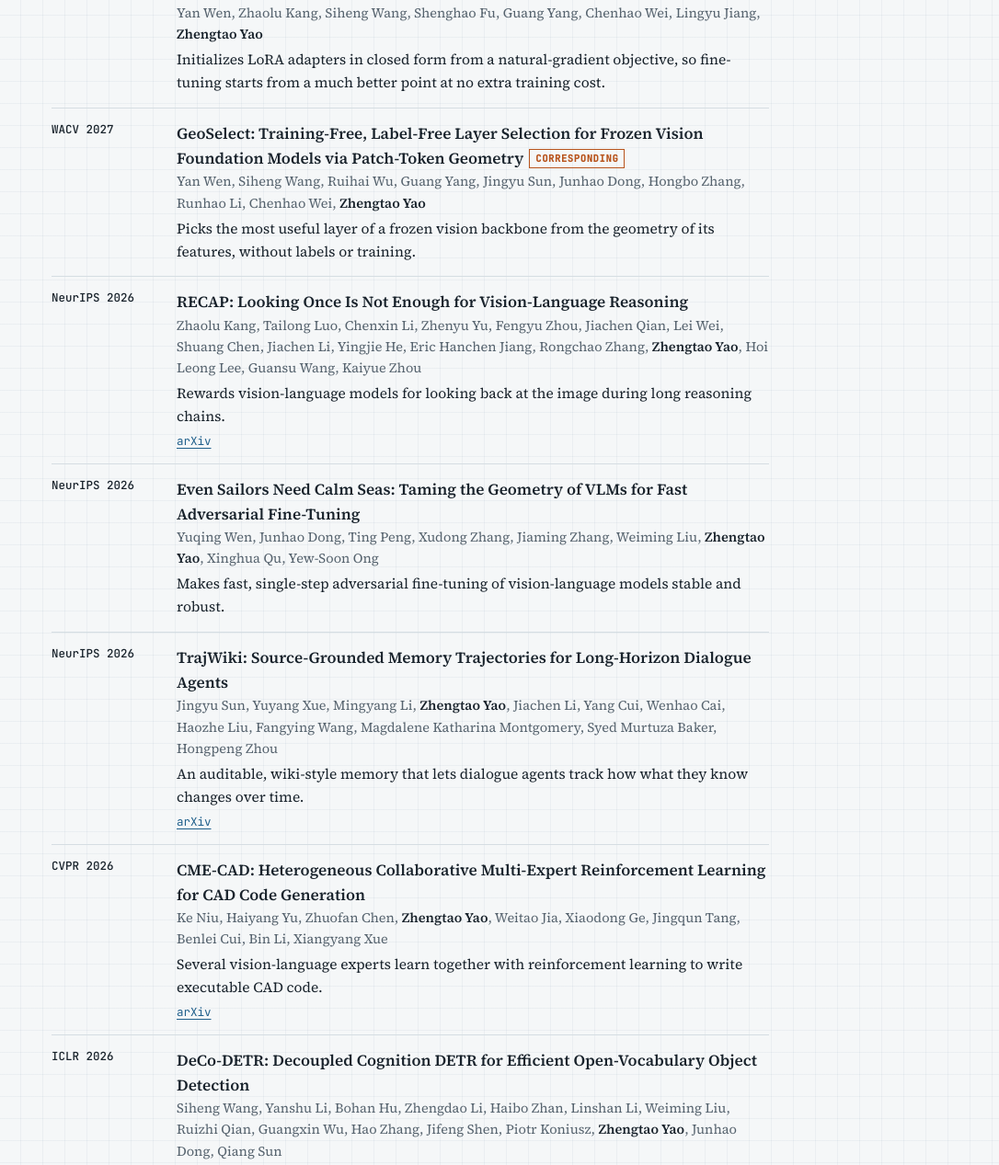
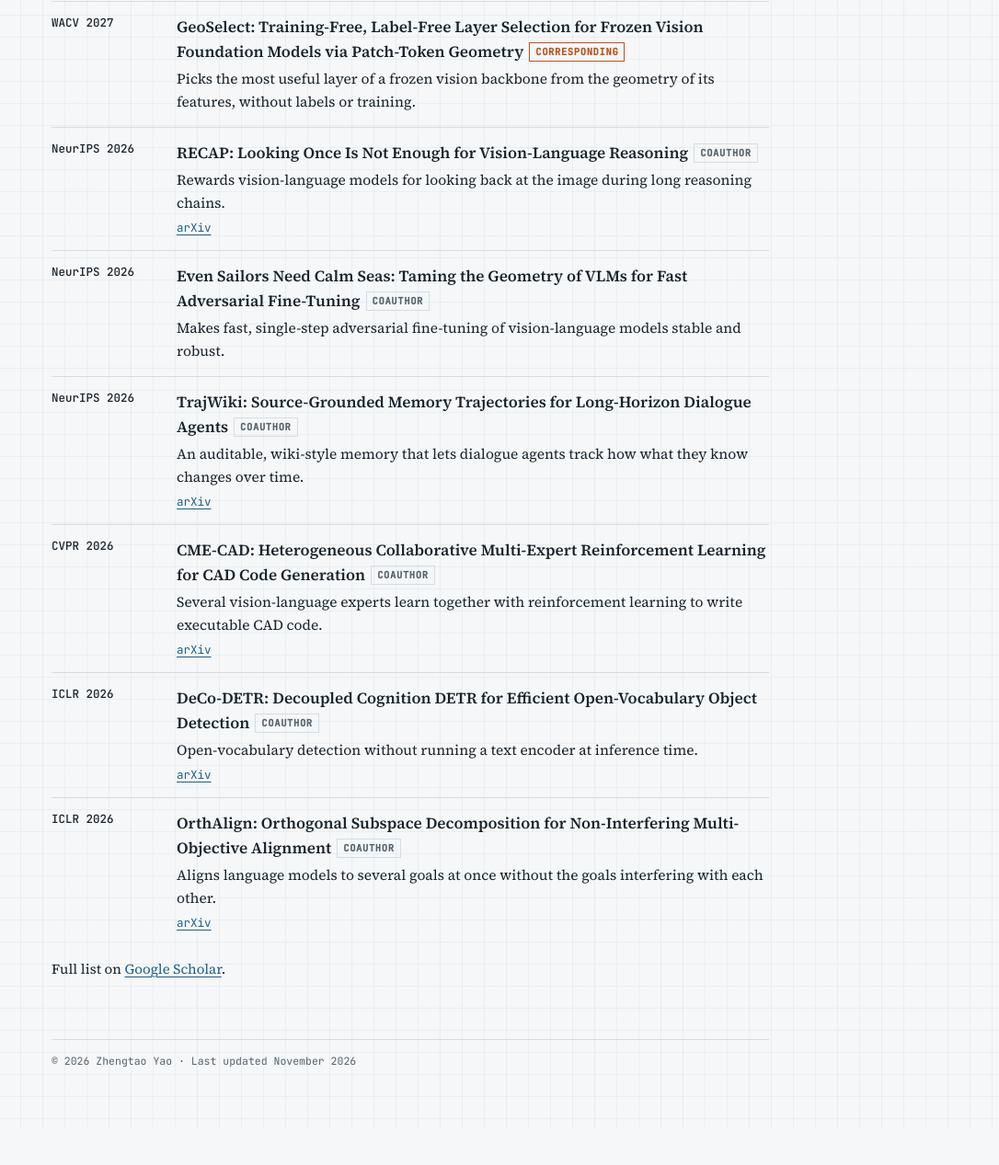
Before and after one commit to zhengtaoyao/zhengtaoyao.github.io, a plain HTML site: page index.html in a window 1280 px wide. Shown: the part 1976-3243 px from the top of the page at 92% size, without its empty margins (194-1280 px from the left). After the commit the page ends 3203 px from the top, so only its background shows below. Drawn offline with nearby package versions, Linux system fonts and the light colour scheme.

Commit message:
Drop author lists, add coauthor tags, trim PhD entry
Co-Authored-By: Claude Opus 5.5 <noreply@anthropic.com>

```diff
--- a/index.html
+++ b/index.html
@@ -65,6 +65,7 @@ section{margin-top:56px}
 .tag{display:inline-block; font-family:var(--mono); font-size:10.5px; letter-spacing:.06em; text-transform:uppercase; padding:1px 6px; margin-left:6px; vertical-align:2px}
 .tag.first{color:var(--accent); background:var(--accent-soft)}
 .tag.corr{color:var(--mark); border:1px solid currentColor}
+.tag.co{color:var(--muted); border:1px solid var(--line)}
 .pub .x{font-family:var(--mono); font-size:12.5px; margin-top:4px}
 .more{font-size:15px; margin-top:14px}
 
@@ -126,7 +127,7 @@ footer{margin-top:64px; font-family:var(--mono); font-size:11.5px; color:var(--m
       <div>
         <h3>PhD Researcher</h3>
         <div class="org">University of Southern California</div>
-        <p>Advised by <a href="https://viterbi-web.usc.edu/~yzhao010/">Prof. Yue Zhao</a> and <a href="https://scholar.google.com/citations?user=NmK-vOoAAAAJ&amp;hl=en">Prof. Roger Ghanem</a>. Research started with vision-language models, including context-aware attention modulation that helps large VLMs focus on the right evidence during multimodal in-context learning. It then grew into graph learning with LLMs and scientific machine learning: physics-informed neural networks and surrogate models for multiscale composite simulations.</p>
+        <p>Advised by <a href="https://viterbi-web.usc.edu/~yzhao010/">Prof. Yue Zhao</a> and <a href="https://scholar.google.com/citations?user=NmK-vOoAAAAJ&amp;hl=en">Prof. Roger Ghanem</a>. Research started with vision-language models, including context-aware attention modulation that helps large VLMs focus on the right evidence during multimodal in-context learning. Graph learning with LLMs and scientific machine learning: physics-informed neural networks and surrogate models.</p>
       </div>
     </div>
   </section>
@@ -162,57 +163,47 @@ footer{margin-top:64px; font-family:var(--mono); font-size:11.5px; color:var(--m
     <ul class="pubs">
       <li class="pub"><div class="venue">NeurIPS 2026</div><div>
         <div class="t">PhysGraphNet: Physical-State Scene Graphs via Latent Graph Reasoning and Counterfactual Supervision<span class="tag first">First author</span></div>
-        <div class="a"><strong>Zhengtao Yao</strong>, Runhao Li, Yan Wen, Guang Yang, Siheng Wang, Chenhao Wei, Rongchao Zhang, Guoqing Ma, Haoyan Xu, Junhao Dong</div>
         <div class="d">Predicts what state objects are in, such as occluded, open or blocked, from one image and a language goal, so a robot knows what it can act on.</div>
       </div></li>
       <li class="pub"><div class="venue">IJNME 2026</div><div>
         <div class="t">PINNA: Physics-Informed Neural Networks Architecture for Implicit Governing Physics With Interpretability<span class="tag first">First author</span></div>
-        <div class="a"><strong>Zhengtao Yao</strong>, Philippe Hawi, Venkat Aitharaju, Jay Mahishi, Roger Ghanem</div>
         <div class="d">A physics-informed network that learns governing physics that is only implicitly known, while keeping the learned model interpretable.</div>
         <div class="x"><a href="https://doi.org/10.1002/nme.70399">Paper</a></div>
       </div></li>
       <li class="pub"><div class="venue">KDD 2027</div><div>
         <div class="t">NG-LoRA: Closed-Form Natural-Gradient Low-Rank Adaptation for Large Language Models<span class="tag corr">Corresponding</span></div>
-        <div class="a">Yan Wen, Zhaolu Kang, Siheng Wang, Shenghao Fu, Guang Yang, Chenhao Wei, Lingyu Jiang, <strong>Zhengtao Yao</strong></div>
         <div class="d">Initializes LoRA adapters in closed form from a natural-gradient objective, so fine-tuning starts from a much better point at no extra training cost.</div>
       </div></li>
       <li class="pub"><div class="venue">WACV 2027</div><div>
         <div class="t">GeoSelect: Training-Free, Label-Free Layer Selection for Frozen Vision Foundation Models via Patch-Token Geometry<span class="tag corr">Corresponding</span></div>
-        <div class="a">Yan Wen, Siheng Wang, Ruihai Wu, Guang Yang, Jingyu Sun, Junhao Dong, Hongbo Zhang, Runhao Li, Chenhao Wei, <strong>Zhengtao Yao</strong></div>
         <div class="d">Picks the most useful layer of a frozen vision backbone from the geometry of its features, without labels or training.</div>
       </div></li>
       <li class="pub"><div class="venue">NeurIPS 2026</div><div>
-        <div class="t">RECAP: Looking Once Is Not Enough for Vision-Language Reasoning</div>
-        <div class="a">Zhaolu Kang, Tailong Luo, Chenxin Li, Zhenyu Yu, Fengyu Zhou, Jiachen Qian, Lei Wei, Shuang Chen, Jiachen Li, Yingjie He, Eric Hanchen Jiang, Rongchao Zhang, <strong>Zhengtao Yao</strong>, Hoi Leong Lee, Guansu Wang, Kaiyue Zhou</div>
+        <div class="t">RECAP: Looking Once Is Not Enough for Vision-Language Reasoning<span class="tag co">Coauthor</span></div>
         <div class="d">Rewards vision-language models for looking back at the image during long reasoning chains.</div>
         <div class="x"><a href="https://arxiv.org/abs/2610.30834">arXiv</a></div>
       </div></li>
       <li class="pub"><div class="venue">NeurIPS 2026</div><div>
-        <div class="t">Even Sailors Need Calm Seas: Taming the Geometry of VLMs for Fast Adversarial Fine-Tuning</div>
-        <div class="a">Yuqing Wen, Junhao Dong, Ting Peng, Xudong Zhang, Jiaming Zhang, Weiming Liu, <strong>Zhengtao Yao</strong>, Xinghua Qu, Yew-Soon Ong</div>
+        <div class="t">Even Sailors Need Calm Seas: Taming the Geometry of VLMs for Fast Adversarial Fine-Tuning<span class="tag co">Coauthor</span></div>
         <div class="d">Makes fast, single-step adversarial fine-tuning of vision-language models stable and robust.</div>
       </div></li>
       <li class="pub"><div class="venue">NeurIPS 2026</div><div>
-        <div class="t">TrajWiki: Source-Grounded Memory Trajectories for Long-Horizon Dialogue Agents</div>
-        <div class="a">Jingyu Sun, Yuyang Xue, Mingyang Li, <strong>Zhengtao Yao</strong>, Jiachen Li, Yang Cui, Wenhao Cai, Haozhe Liu, Fangying Wang, Magdalene Katharina Montgomery, Syed Murtuza Baker, Hongpeng Zhou</div>
+        <div class="t">TrajWiki: Source-Grounded Memory Trajectories for Long-Horizon Dialogue Agents<span class="tag co">Coauthor</span></div>
         <div class="d">An auditable, wiki-style memory that lets dialogue agents track how what they know changes over time.</div>
         <div class="x"><a href="https://arxiv.org/abs/2608.00967">arXiv</a></div>
       </div></li>
       <li class="pub"><div class="venue">CVPR 2026</div><div>
-        <div class="t">CME-CAD: Heterogeneous Collaborative Multi-Expert Reinforcement Learning for CAD Code Generation</div>
-        <div class="a">Ke Niu, Haiyang Yu, Zhuofan Chen, <strong>Zhengtao Yao</strong>, Weitao Jia, Xiaodong Ge, Jingqun Tang, Benlei Cui, Bin Li, Xiangyang Xue</div>
+        <div class="t">CME-CAD: Heterogeneous Collaborative Multi-Expert Reinforcement Learning for CAD Code Generation<span class="tag co">Coauthor</span></div>
         <div class="d">Several vision-language experts learn together with reinforcement learning to write executable CAD code.</div>
         <div class="x"><a href="https://arxiv.org/abs/2512.23333">arXiv</a></div>
       </div></li>
       <li class="pub"><div class="venue">ICLR 2026</div><div>
-        <div class="t">DeCo-DETR: Decoupled Cognition DETR for Efficient Open-Vocabulary Object Detection</div>
-        <div class="a">Siheng Wang, Yanshu Li, Bohan Hu, Zhengdao Li, Haibo Zhan, Linshan Li, Weiming Liu, Ruizhi Qian, Guangxin Wu, Hao Zhang, Jifeng Shen, Piotr Koniusz, <strong>Zhengtao Yao</strong>, Junhao Dong, Qiang Sun</div>
+        <div class="t">DeCo-DETR: Decoupled Cognition DETR for Efficient Open-Vocabulary Object Detection<span class="tag co">Coauthor</span></div>
         <div class="d">Open-vocabulary detection without running a text encoder at inference time.</div>
         <div class="x"><a href="https://arxiv.org/abs/2604.02753">arXiv</a></div>
       </div></li>
       <li class="pub"><div class="venue">ICLR 2026</div><div>
-        <div class="t">OrthAlign: Orthogonal Subspace Decomposition for Non-Interfering Multi-Objective Alignment</div>
-        <div class="a">Liang Lin, Zhihao Xu, Junhao Dong, Jian Zhao, Yuchen Yuan, Guibin Zhang, Miao Yu, Yiming Zhang, <strong>Zhengtao Yao</strong>, Huahui Yi, Haichuan Tang, Dongrui Liu, Xinfeng Li, Kun Wang</div>
+        <div class="t">OrthAlign: Orthogonal Subspace Decomposition for Non-Interfering Multi-Objective Alignment<span class="tag co">Coauthor</span></div>
         <div class="d">Aligns language models to several goals at once without the goals interfering with each other.</div>
         <div class="x"><a href="https://arxiv.org/abs/2509.24610">arXiv</a></div>
       </div></li>
```
